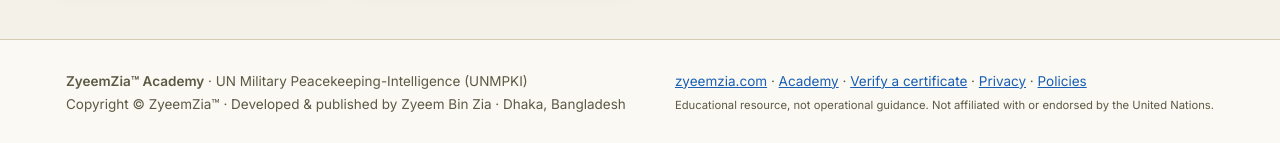
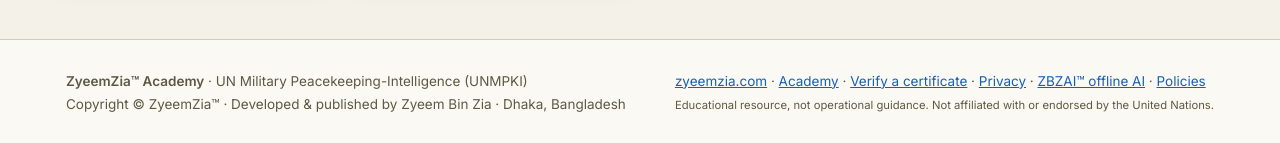
Before and after one commit to zyeemzia/unmpki, a plain HTML site: page index.html in a window 1280 px wide. Shown: the part 2984-3127 px from the top of the page. Drawn offline with Linux system fonts and the light colour scheme.

Commit message:
Footer: link to ZBZAI offline AI

```diff
--- a/index.html
+++ b/index.html
@@ -32,7 +32,7 @@
 <main id="view" tabindex="-1"></main>
 <footer class="ft"><div class="wrap">
  <div><b>ZyeemZia™ Academy</b> · <span data-i18n="footer1">UN Military Peacekeeping-Intelligence (UNMPKI)</span><br>Copyright © ZyeemZia™<span id="yr" hidden></span> · <span data-i18n="footer2">Developed &amp; published by Zyeem Bin Zia · Dhaka, Bangladesh</span></div>
- <div><a href="https://zyeemzia.com">zyeemzia.com</a> · <a href="https://academy.zyeemzia.com">Academy</a> · <a href="#verify" data-i18n="verify">Verify a certificate</a> · <a href="privacy.html" data-i18n="privacy">Privacy</a> · <a href="https://policy.zyeemzia.com" data-i18n="policies">Policies</a><br><small data-i18n="disclaimer">Educational resource, not operational guidance. Not affiliated with or endorsed by the United Nations.</small></div>
+ <div><a href="https://zyeemzia.com">zyeemzia.com</a> · <a href="https://academy.zyeemzia.com">Academy</a> · <a href="#verify" data-i18n="verify">Verify a certificate</a> · <a href="privacy.html" data-i18n="privacy">Privacy</a> · <a href="https://zbzai.zyeemzia.com/" target="_blank" rel="noopener">ZBZAI™ offline AI</a> · <a href="https://policy.zyeemzia.com" data-i18n="policies">Policies</a><br><small data-i18n="disclaimer">Educational resource, not operational guidance. Not affiliated with or endorsed by the United Nations.</small></div>
 </div></footer>
 <script>
 document.getElementById('yr').textContent=new Date().getFullYear();
```
